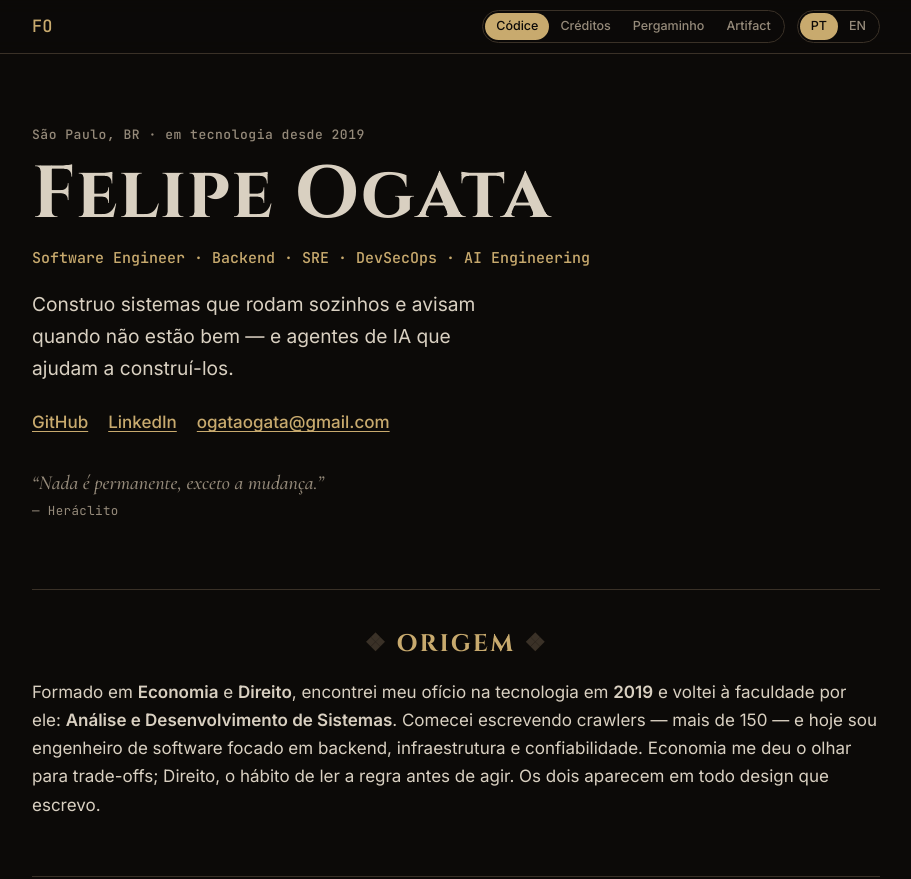
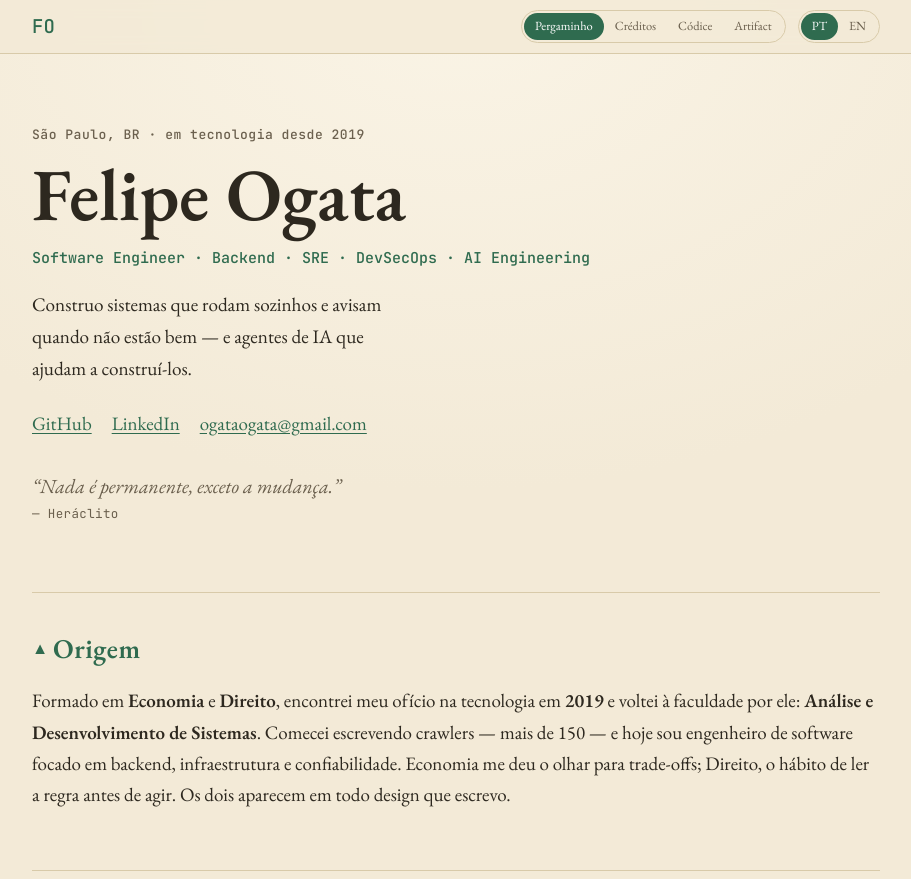
Before and after one commit to ogatalars/ogatalars.github.io, a plain HTML site: page index.html in a window 1280 px wide. Shown: the top 879 px of the page, without its empty margins (184-1095 px from the left). Drawn offline with nearby package versions, Linux system fonts and the light colour scheme.

Commit message:
feat: Pergaminho vira o tema padrão; Códice vai para a 3ª posição
Co-Authored-By: Claude Opus 5.5 <noreply@anthropic.com>

```diff
--- a/index.html
+++ b/index.html
@@ -1,5 +1,5 @@
 <!doctype html>
-<html lang="pt-BR" data-theme="a" data-lang="pt">
+<html lang="pt-BR" data-theme="c" data-lang="pt">
 <head>
 <meta charset="utf-8">
 <meta name="viewport" content="width=device-width, initial-scale=1">
@@ -9,7 +9,7 @@
   // aplica tema/idioma salvos antes de pintar, para não piscar
   try {
     const r = document.documentElement;
-    r.dataset.theme = localStorage.getItem('theme') || 'a';
+    r.dataset.theme = localStorage.getItem('theme') || 'c';
     r.dataset.lang = localStorage.getItem('lang') || 'pt';
   } catch (e) {}
 </script>
@@ -24,12 +24,12 @@
   <div class="wrap bar-inner">
     <span class="mark">FO<span class="cursor">_</span></span>
     <div class="switch" role="group" aria-label="Tema">
+      <button data-set-theme="c" title="Pergaminho minimalista">
+        <span lang="pt">Pergaminho</span><span lang="en">Parchment</span></button>
+      <button data-set-theme="b" title="Créditos de cinema">
+        <span lang="pt">Créditos</span><span lang="en">Credits</span></button>
       <button data-set-theme="a" title="Códice — dark, Path of Exile">
         <span lang="pt">Códice</span><span lang="en">Codex</span></button>
-      <button data-set-theme="b" title="Créditos de cinema">
-        <span lang="pt">Créditos</span><span lang="en">Credits</span></button>
-      <button data-set-theme="c" title="Pergaminho minimalista">
-        <span lang="pt">Pergaminho</span><span lang="en">Parchment</span></button>
       <button data-set-theme="d" title="Claude artifact">Artifact</button>
     </div>
     <div class="switch" role="group" aria-label="Idioma">
```
